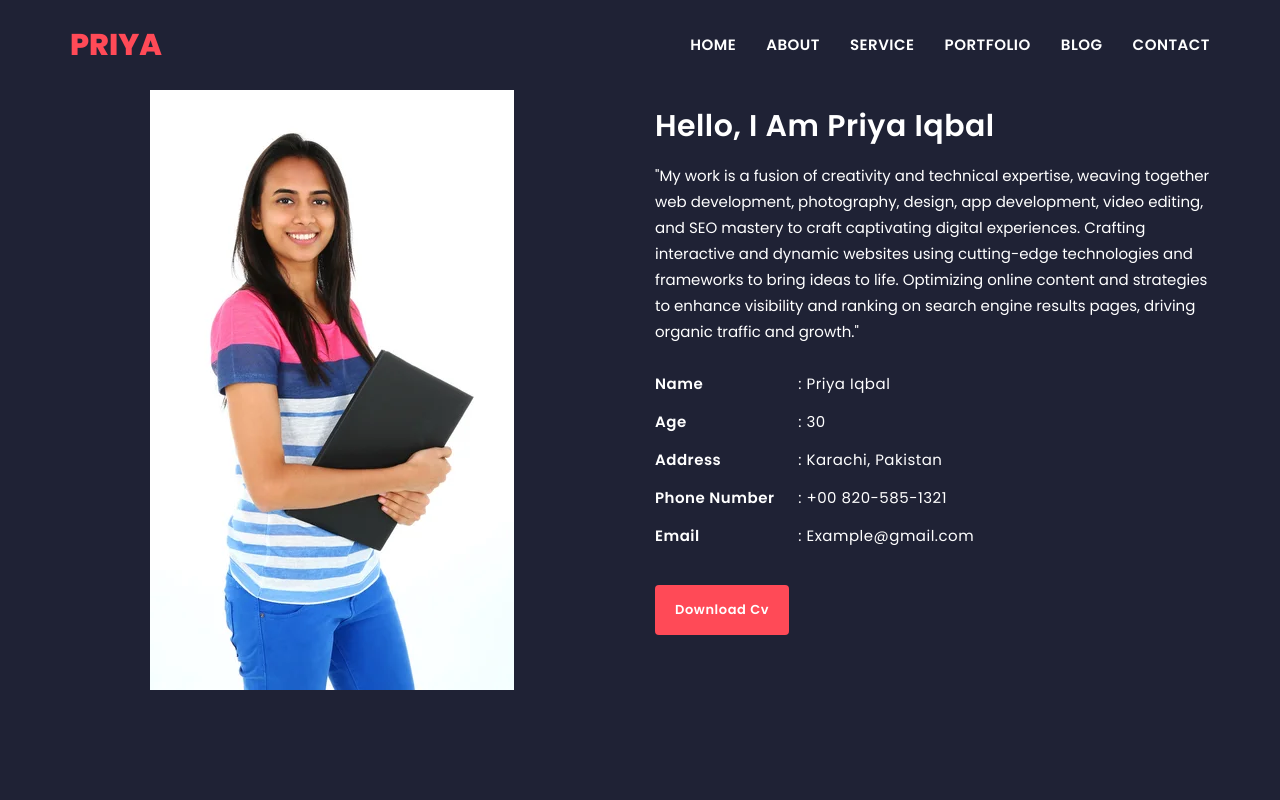
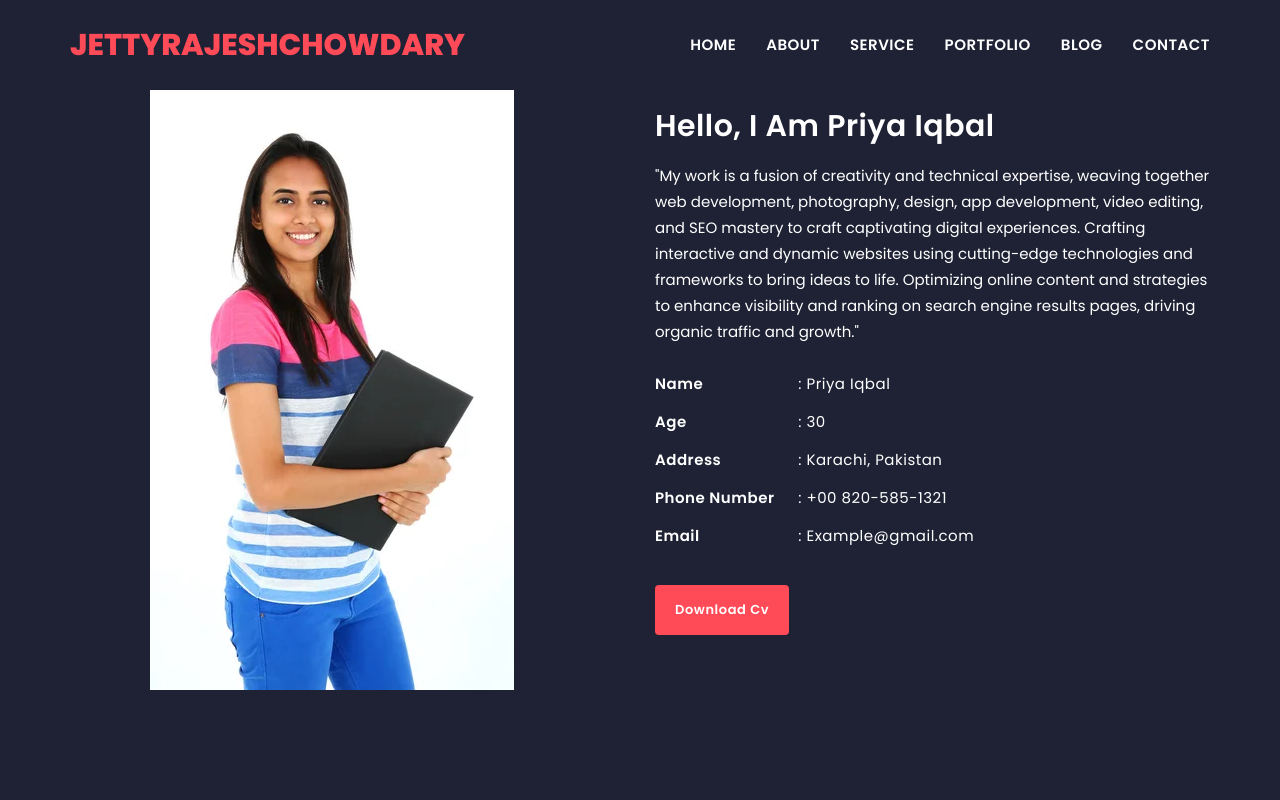
Before and after one commit to jettyrajeshchowdary/portfolio-17, a plain HTML site: page index.html in a window 1280 px wide. Shown: the top 800 px of the page. Drawn offline with Linux system fonts and the light colour scheme.

Commit message:
test complete

```diff
--- a/index.html
+++ b/index.html
@@ -40,7 +40,7 @@
 			<div class="navbar navbar-default navbar-fixed-top menu-top dark_bg_menu">
 				<div class="container">
 					<div class="logo">
-						<a href="index2.html" class="navbar-brand"><p>Priya</p></a>
+						<a href="index2.html" class="navbar-brand"><p>jettyrajeshchowdary</p></a>
 						<div class="mobile-nav"></div>
 					</div>
 
```
